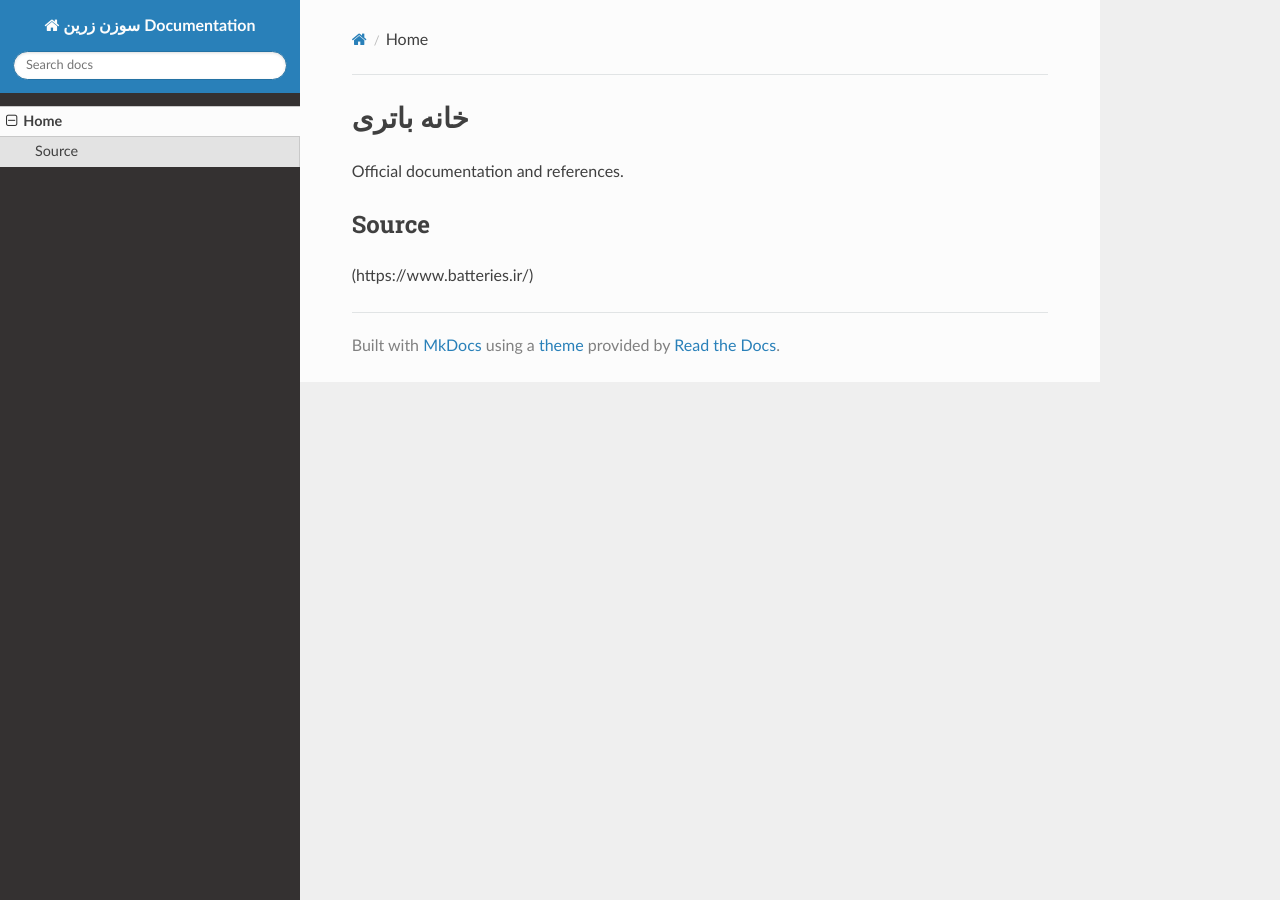
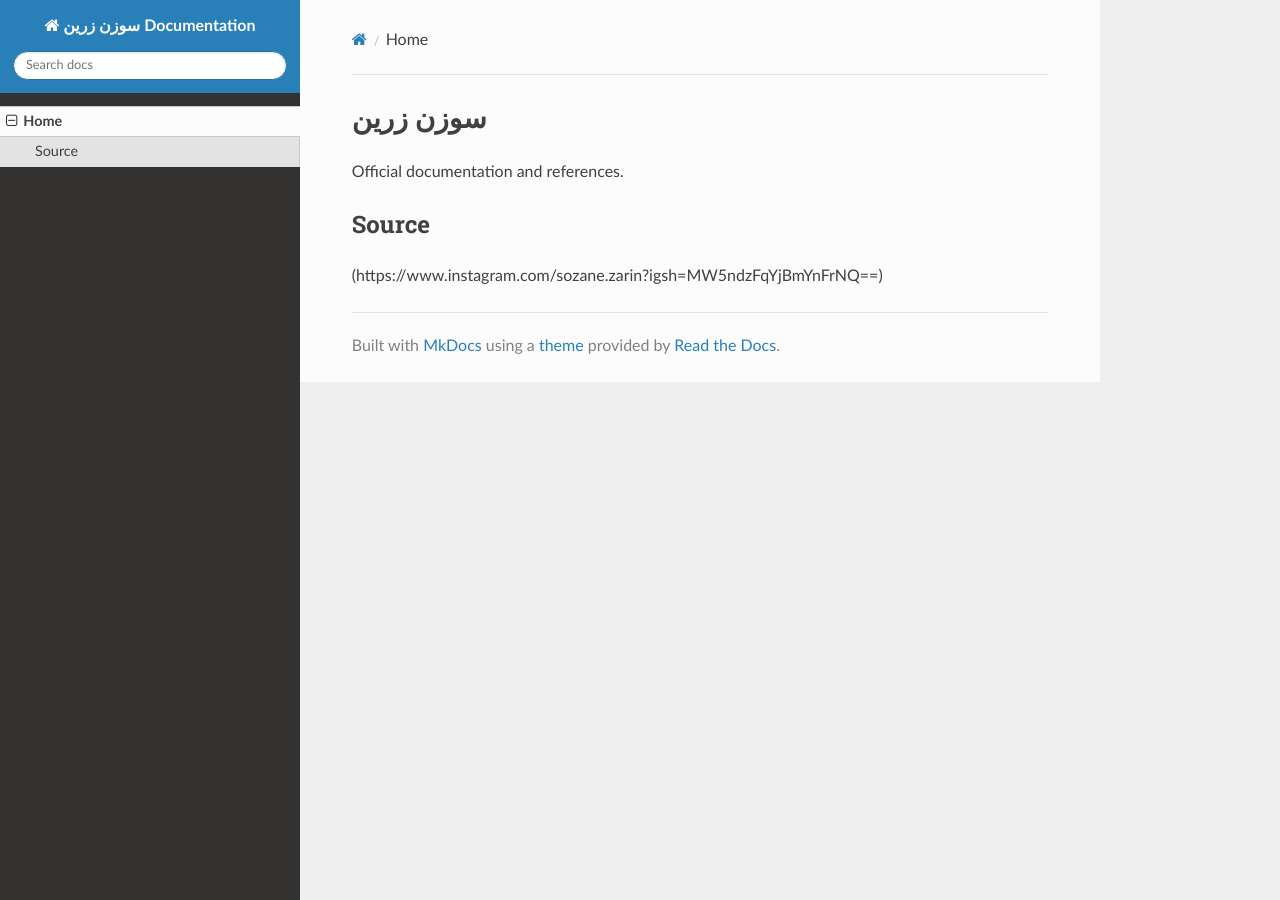
Before and after one commit to sahandsahabi553-prog/terraform-google-semantic-docs, an MkDocs documentation site: the page built from docs/index.md, in a window 1280 px wide. Built offline with MkDocs 1.6.1, drawn with Linux system fonts in a browser that asks for light colours; nearby versions of some CDN libraries.

Commit message:
Add RTD index

```diff
--- a/docs/index.md
+++ b/docs/index.md
@@ -1,6 +1,6 @@
-# خانه باتری
+# سوزن زرین
 
 Official documentation and references.
 
 ## Source
-(https://www.batteries.ir/)
+(https://www.instagram.com/sozane.zarin?igsh=MW5ndzFqYjBmYnFrNQ==)
```
